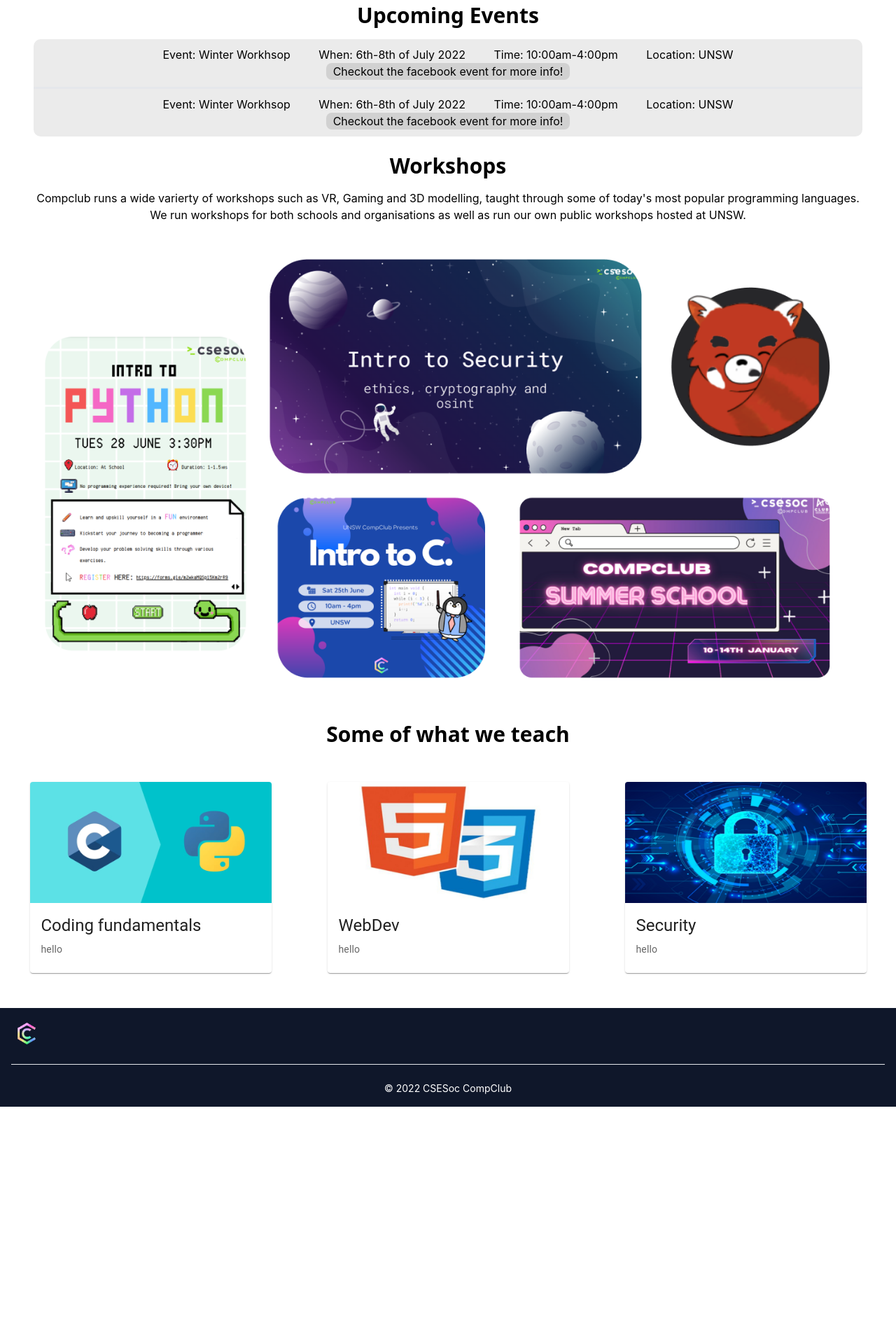
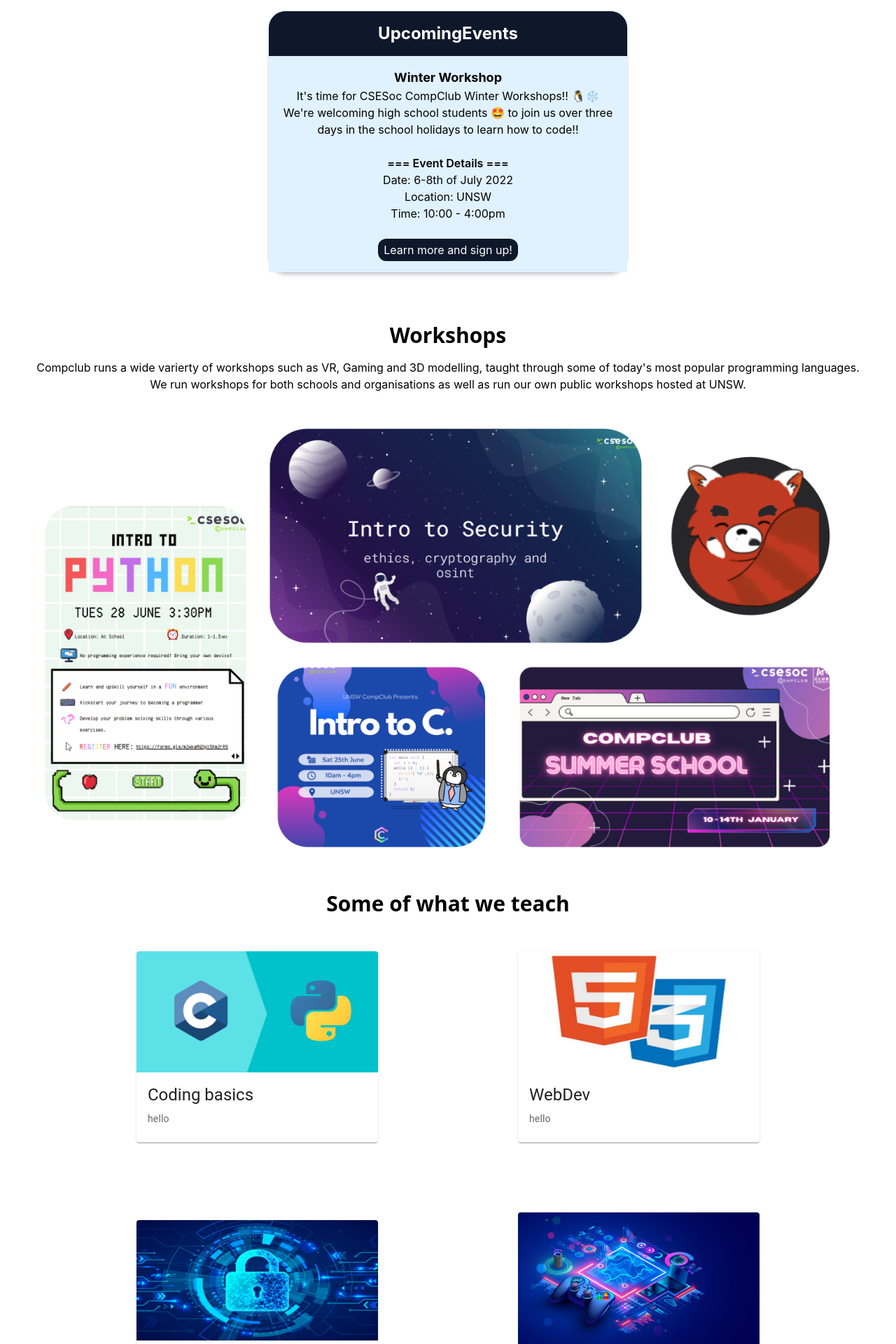
Before and after one commit to CSESoc-CompClub/cc-website-v2, a React (Create React App) app: page /events in a window 1280 px wide. Shown: the part 400-2320 px from the top of the page at 70% size. Before the commit the page ends 1981 px from the top, so only its background shows below. Built offline with nearby package versions, Linux system fonts and the light colour scheme; the HTML template or start-up script is replaced by a standard one.

Commit message:
added current events, made some changes to the cards

```diff
--- a/src/components/EventsCard.jsx
+++ b/src/components/EventsCard.jsx
@@ -1,38 +1,34 @@
-import React from 'react';
-import { Grid, Card, CardActions, CardContent, CardMedia, Typography, Button } from '@mui/material';
 
-const styles = theme => ({
-    Card: {
-      width: 300,
-      margin: 'auto'
-    },
-    Media: {
-      height: 550,
-      width: '100%',
-      objectFit: 'cover'
-    }
-  });
-
-export default function EventsCard(props) {
+export default function UpcomingEvent(props) {
     return (
-          <div style={{"padding-left": 40, "padding-right": 40}}>
-            <Card sx={{ maxWidth: 345 }}>
-              <CardMedia
-                className={styles.Media}
-                component="img"
-                image={props.image}
-                height="140"
-                alt="green iguana"
-              />
-              <CardContent>
-                <Typography gutterBottom variant="h5" component="div">
-                  {props.header}
-                </Typography>
-                <Typography variant="body2" color="text.secondary">
-                  {props.description}
-                </Typography>
-              </CardContent>
-            </Card>
+      <div id="event" class="flex justify-center bg-sky-100 p-4">
+        <div>
+            <div id="name" class="text-lg font-bold">
+              {props.name}
+            </div>
+            <div id="shortdescrip">
+              {props.description}
+            </div>
+            <div id="details">
+              <br/>
+              <div id="header" class="font-semibold">
+                === Event Details ===
+              </div>
+              <div>
+                Date: {props.date} <br/>
+                Location: {props.location} <br/>
+                Time: {props.time} <br/>
+              </div>
+            </div>
+            <br/>
+            <div id="link">
+              <a href={props.link} target="_blank">
+                <button class="bg-[#0f182a] text-white hover:bg-green-500 hover:underline text-md font-normal rounded-xl px-2 py-1">
+                  Learn more and sign up!
+                </button>
+              </a>
+            </div>
         </div>
-    )
-}
+      </div>
+    );
+  }
--- /dev/null
+++ b/src/components/WorkShopCard.jsx
@@ -0,0 +1,38 @@
+import React from 'react';
+import { Grid, Card, CardActions, CardContent, CardMedia, Typography, Button } from '@mui/material';
+
+const styles = theme => ({
+    Card: {
+      width: 300,
+      margin: 'auto'
+    },
+    Media: {
+      height: 550,
+      width: '100%',
+      objectFit: 'cover'
+    }
+  });
+
+export default function WorkShopCard(props) {
+    return (
+          <div style={{"padding-left": 100, "padding-right": 100}}>
+            <Card sx={{ maxWidth: 345 }}>
+              <CardMedia
+                className={styles.Media}
+                component="img"
+                image={props.image}
+                height="140"
+                alt="green iguana"
+              />
+              <CardContent>
+                <Typography gutterBottom variant="h5" component="div">
+                  {props.header}
+                </Typography>
+                <Typography variant="body2" color="text.secondary">
+                  {props.description}
+                </Typography>
+              </CardContent>
+            </Card>
+        </div>
+    )
+}
--- a/src/pages/Events.jsx
+++ b/src/pages/Events.jsx
@@ -3,31 +3,43 @@ import './../styles/events.css'
 import { ReactDOM } from 'react';
 import banner from './../assets/events/events-banner.png';
 import htmlcss from './../assets/events/html-css.jpg';
+import gamedev from './../assets/events/gamedev.jpeg'
 import security from './../assets/events/security.jpg';
 import candpython from './../assets/events/candpython.jpg';
-import upcoming1 from './../assets/events/upcoming/Winterworkshops.jpeg'
 import collage from './../assets/events/events-collage.png';
-import Eventscard from './../components/EventsCard.jsx'
+import WorkShopCard from '../components/WorkShopCard.jsx'
+import UpcomingEvent from '../components/EventsCard.jsx'
 import { Grid, Card, CardActions, CardContent, CardMedia, Typography, Button } from '@mui/material';
 
 export default function Events() {
   return (
     <div>
       <img src={banner} alt='' class='object-contain h-1/4' />
-      <h3 class='mt-6 text-3xl font-sans font-bold text-center'>Upcoming Events</h3>
-      <div class='mt-4 mx-12 text-center'>
-        <div style={{backgroundColor: "#ebebeb", "border-radius": "10px", height: "10%"}}>
-          <div style={{display: "none"}}>Check back soon for new events!</div>
-          <div style={{display: "block"}}>
-              <div className="upcomingevent">
-                <div>Event: Winter Workhsop &nbsp; &nbsp; &nbsp; &nbsp;  When: 6th-8th of July 2022 &nbsp; &nbsp; &nbsp; &nbsp; Time: 10:00am-4:00pm &nbsp; &nbsp; &nbsp; &nbsp; Location: UNSW</div>
-                <button className="eventlink"><a target="_blank" className="eventlink" href="https://www.facebook.com/events/744066593508315/?acontext=%7B%22event_action_history%22%3A[%7B%22surface%22%3A%22page%22%7D]%7D">Checkout the facebook event for more info!</a></button>
+      <div class="text-center py-5">
+        <div class="flex justify-center mb-3 p-4">
+          <div>
+            <div class="shadow-md bg-sky-500 rounded-3xl">
+              <div class="shadow-md bg-[#0f182a] max-w-lg rounded-3xl">
+                <div class="border-b border-white-300 rounded-t-md p-4">
+                  <div class="flex justify-center text-2xl text-white font-bold">
+                    UpcomingEvents
+                  </div>
+                </div>
+                <div id="eventlist">
+                    <UpcomingEvent
+                      name="Winter Workshop"
+                      description="It's time for CSESoc CompClub Winter Workshops!! 🐧❄️ We're welcoming high school students 🤩 to join us over three days in the school holidays to learn how to code!!"
+                      date=" 6-8th of July 2022"
+                      time="10:00 - 4:00pm"
+                      location="UNSW"
+                      link="https://www.facebook.com/events/744066593508315/?ref=newsfeed"
+                    />
+                    {/* If there a two/more events open at the same inclue this hr between two events
+                      <hr class="h-0.5"/>
+                    */}
+                </div>
               </div>
-              <hr/><hr/><hr/>
-              <div className="upcomingevent">
-                <div>Event: Winter Workhsop &nbsp; &nbsp; &nbsp; &nbsp;  When: 6th-8th of July 2022 &nbsp; &nbsp; &nbsp; &nbsp; Time: 10:00am-4:00pm &nbsp; &nbsp; &nbsp; &nbsp; Location: UNSW</div>
-                <button className="eventlink"><a target="_blank" className="eventlink" href="https://www.facebook.com/events/744066593508315/?acontext=%7B%22event_action_history%22%3A[%7B%22surface%22%3A%22page%22%7D]%7D">Checkout the facebook event for more info!</a></button>
-              </div>
+            </div>
           </div>
         </div>
       </div>
@@ -45,17 +57,14 @@ export default function Events() {
           <img src={collage} alt='' />
         </div>
         <h3 class='mt-6 text-3xl font-sans font-bold text-center'>Some of what we teach</h3>
-        <div style={{
-        display: 'flex',
-        flexDirection: 'row',
-        "justify-content": 'center',
-        "allign-items": 'center',
-        "padding-top": 50,
-        "padding-bottom": 50,
-        }}>
-          <Eventscard image={candpython} description="hello" header="Coding fundamentals"/>
-          <Eventscard image={htmlcss} description="hello" header="WebDev"/>
-          <Eventscard image={security} description="hello" header="Security"/>
+
+        <div class='py-50 flex flex-row items-center justify-center'   style={{"padding-top": 50, "padding-bottom": 50,}}>
+          <WorkShopCard image={candpython} description="hello" header="Coding basics"/>
+          <WorkShopCard image={htmlcss} description="hello" header="WebDev"/>
+        </div>
+        <div class='py-50 flex flex-row items-center justify-center'   style={{"padding-top": 50, "padding-bottom": 50,}}>
+          <WorkShopCard image={security} description="hello" header="Security"/>
+          <WorkShopCard image={gamedev} description="hello" header="GameDev"/>
         </div>
       </div>
     </div>
```
Also changed, not shown: src/assets/events/gamedev.jpeg (added).
